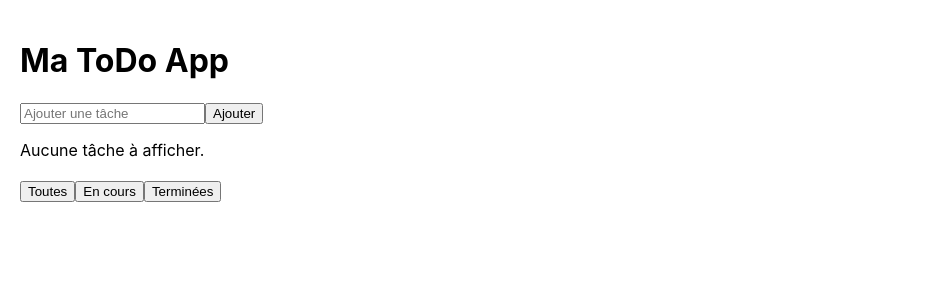
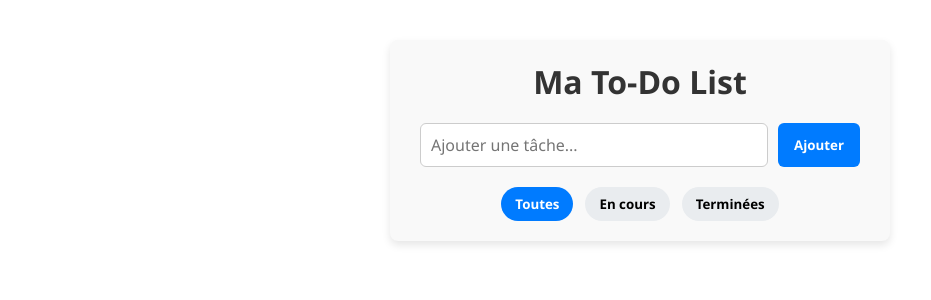
Before and after one commit to jphayek/React-gestion-de-taches, a React (Create React App) app: page / in a window 1280 px wide. Shown: the top 300 px of the page, without its empty margins (0-931 px from the left). Built offline with nearby package versions, Linux system fonts and the light colour scheme.

Commit message:
Style de base

```diff
--- a/package.json
+++ b/package.json
@@ -3,6 +3,7 @@
   "version": "0.1.0",
   "private": true,
   "dependencies": {
+    "@tailwindcss/vite": "^4.1.10",
     "@testing-library/dom": "^10.4.0",
     "@testing-library/jest-dom": "^6.6.3",
     "@testing-library/react": "^16.3.0",
@@ -35,5 +36,10 @@
       "last 1 firefox version",
       "last 1 safari version"
     ]
+  },
+  "devDependencies": {
+    "autoprefixer": "^10.4.21",
+    "postcss": "^8.5.5",
+    "tailwindcss": "^4.1.10"
   }
 }
--- a/src/App.css
+++ b/src/App.css
@@ -1,38 +1,128 @@
-.App {
-  text-align: center;
+/* App.css */
+
+/* Reset basique */
+* {
+  box-sizing: border-box;
+  margin: 0;
+  padding: 0;
+  font-family: 'Segoe UI', Tahoma, Geneva, Verdana, sans-serif;
 }
 
-.App-logo {
-  height: 40vmin;
-  pointer-events: none;
+/* Conteneur principal */
+.app-container {
+  max-width: 500px;
+  margin: 40px auto;
+  background: #f9f9f9;
+  padding: 20px 30px;
+  border-radius: 8px;
+  box-shadow: 0 4px 8px rgba(0,0,0,0.1);
 }
 
-@media (prefers-reduced-motion: no-preference) {
-  .App-logo {
-    animation: App-logo-spin infinite 20s linear;
-  }
+/* Titre */
+.app-title {
+  text-align: center;
+  margin-bottom: 20px;
+  color: #333;
 }
 
-.App-header {
-  background-color: #282c34;
-  min-height: 100vh;
+/* Formulaire */
+.task-form {
   display: flex;
-  flex-direction: column;
+  gap: 10px;
+  margin-bottom: 20px;
+}
+
+.task-input {
+  flex-grow: 1;
+  padding: 10px;
+  border: 1.5px solid #ccc;
+  border-radius: 6px;
+  font-size: 16px;
+}
+
+.task-input:focus {
+  border-color: #007bff;
+  outline: none;
+}
+
+.task-button {
+  background-color: #007bff;
+  border: none;
+  color: white;
+  padding: 10px 16px;
+  border-radius: 6px;
+  cursor: pointer;
+  font-weight: 600;
+  transition: background-color 0.2s ease;
+}
+
+.task-button:hover {
+  background-color: #0056b3;
+}
+
+/* Liste de tâches */
+.task-list {
+  list-style: none;
+}
+
+.task-item {
+  display: flex;
   align-items: center;
+  padding: 10px 8px;
+  border-bottom: 1px solid #ddd;
+}
+
+.task-item:last-child {
+  border-bottom: none;
+}
+
+.task-label {
+  flex-grow: 1;
+  font-size: 16px;
+  cursor: pointer;
+  user-select: none;
+}
+
+.task-label.completed {
+  text-decoration: line-through;
+  color: #999;
+}
+
+/* Bouton supprimer */
+.delete-button {
+  background: none;
+  border: none;
+  color: #dc3545;
+  cursor: pointer;
+  font-size: 18px;
+  padding: 0 8px;
+  transition: color 0.2s ease;
+}
+
+.delete-button:hover {
+  color: #a71d2a;
+}
+
+/* Filtre */
+.filters {
+  display: flex;
   justify-content: center;
-  font-size: calc(10px + 2vmin);
+  gap: 12px;
+  margin-top: 20px;
+}
+
+.filter-button {
+  background: #e9ecef;
+  border: none;
+  padding: 8px 14px;
+  border-radius: 20px;
+  cursor: pointer;
+  font-weight: 600;
+  transition: background-color 0.2s ease;
+}
+
+.filter-button.active,
+.filter-button:hover {
+  background: #007bff;
   color: white;
 }
-
-.App-link {
-  color: #61dafb;
-}
-
-@keyframes App-logo-spin {
-  from {
-    transform: rotate(0deg);
-  }
-  to {
-    transform: rotate(360deg);
-  }
-}
--- a/src/App.js
+++ b/src/App.js
@@ -1,51 +1,82 @@
-import React, { useState } from 'react';
-import AddTaskForm from './components/AddTaskForm';
-import TaskList from './components/TaskList';
+import React, { useState } from "react";
+import TaskList from "./components/TaskList";
+import "./App.css";
 
 function App() {
-  const [task, setTask] = useState('');
   const [tasks, setTasks] = useState([]);
+  const [filter, setFilter] = useState("all");
+  const [inputValue, setInputValue] = useState("");
 
-  const handleSubmit = (e) => {
+  const addTask = (e) => {
     e.preventDefault();
-    if (task.trim() === '') return;
-    setTasks([...tasks, { id: Date.now(), text: task, completed: false }]);
-    setTask('');
+    if (!inputValue.trim()) return;
+    const newTask = {
+      id: Date.now(),
+      text: inputValue,
+      completed: false,
+    };
+    setTasks([newTask, ...tasks]);
+    setInputValue("");
   };
 
-  const [filter, setFilter] = useState('all'); // 'all', 'completed', 'active'
-
-
   const toggleTask = (id) => {
-    setTasks(tasks.map((t) => (t.id === id ? { ...t, completed: !t.completed } : t)));
+    setTasks(
+      tasks.map((task) =>
+        task.id === id ? { ...task, completed: !task.completed } : task
+      )
+    );
   };
 
   const deleteTask = (id) => {
-    setTasks(tasks.filter((t) => t.id !== id));
+    setTasks(tasks.filter((task) => task.id !== id));
   };
 
-
-  const filteredTasks = tasks.filter((t) => {
-    if (filter === 'completed') return t.completed;
-    if (filter === 'active') return !t.completed;
-    return true; // all
+  const filteredTasks = tasks.filter((task) => {
+    if (filter === "completed") return task.completed;
+    if (filter === "active") return !task.completed;
+    return true;
   });
 
   return (
-    <div style={{ padding: '20px' }}>
-      <h1>Ma ToDo App</h1>
-      <AddTaskForm task={task} setTask={setTask} handleSubmit={handleSubmit} />
+    <div className="app-container">
+      <h1 className="app-title">Ma To-Do List</h1>
+
+      <form onSubmit={addTask} className="task-form">
+        <input
+          type="text"
+          placeholder="Ajouter une tâche..."
+          value={inputValue}
+          onChange={(e) => setInputValue(e.target.value)}
+          className="task-input"
+        />
+        <button type="submit" className="task-button">
+          Ajouter
+        </button>
+      </form>
+
       <TaskList tasks={filteredTasks} onToggle={toggleTask} onDelete={deleteTask} />
 
-
-      <div style={{ marginTop: '20px' }}>
-        <button onClick={() => setFilter('all')}>Toutes</button>
-        <button onClick={() => setFilter('active')}>En cours</button>
-        <button onClick={() => setFilter('completed')}>Terminées</button>
+      <div className="filters">
+        <button
+          className={`filter-button ${filter === "all" ? "active" : ""}`}
+          onClick={() => setFilter("all")}
+        >
+          Toutes
+        </button>
+        <button
+          className={`filter-button ${filter === "active" ? "active" : ""}`}
+          onClick={() => setFilter("active")}
+        >
+          En cours
+        </button>
+        <button
+          className={`filter-button ${filter === "completed" ? "active" : ""}`}
+          onClick={() => setFilter("completed")}
+        >
+          Terminées
+        </button>
       </div>
     </div>
-
-
   );
 }
 
--- a/src/components/TaskItem.jsx
+++ b/src/components/TaskItem.jsx
@@ -1,18 +1,17 @@
-import React from 'react';
+import React from "react";
 
 function TaskItem({ task, onToggle, onDelete }) {
   return (
-    <li>
-      <span
-        style={{
-          textDecoration: task.completed ? 'line-through' : 'none',
-          cursor: 'pointer'
-        }}
+    <li className="task-item">
+      <label
+        className={`task-label ${task.completed ? "completed" : ""}`}
         onClick={() => onToggle(task.id)}
       >
         {task.text}
-      </span>
-      <button onClick={() => onDelete(task.id)}>❌</button>
+      </label>
+      <button className="delete-button" onClick={() => onDelete(task.id)}>
+        ×
+      </button>
     </li>
   );
 }
--- a/src/components/TaskList.jsx
+++ b/src/components/TaskList.jsx
@@ -1,13 +1,9 @@
-import React from 'react';
-import TaskItem from './TaskItem';
+import React from "react";
+import TaskItem from "./TaskItem";
 
 function TaskList({ tasks, onToggle, onDelete }) {
-  if (tasks.length === 0) {
-    return <p>Aucune tâche à afficher.</p>;
-  }
-
   return (
-    <ul>
+    <ul className="task-list">
       {tasks.map((task) => (
         <TaskItem
           key={task.id}
@@ -19,4 +15,5 @@ function TaskList({ tasks, onToggle, onDelete }) {
     </ul>
   );
 }
+
 export default TaskList;
```
Also changed, not shown: 1 other file (tests, documents, lock files or other folders).
